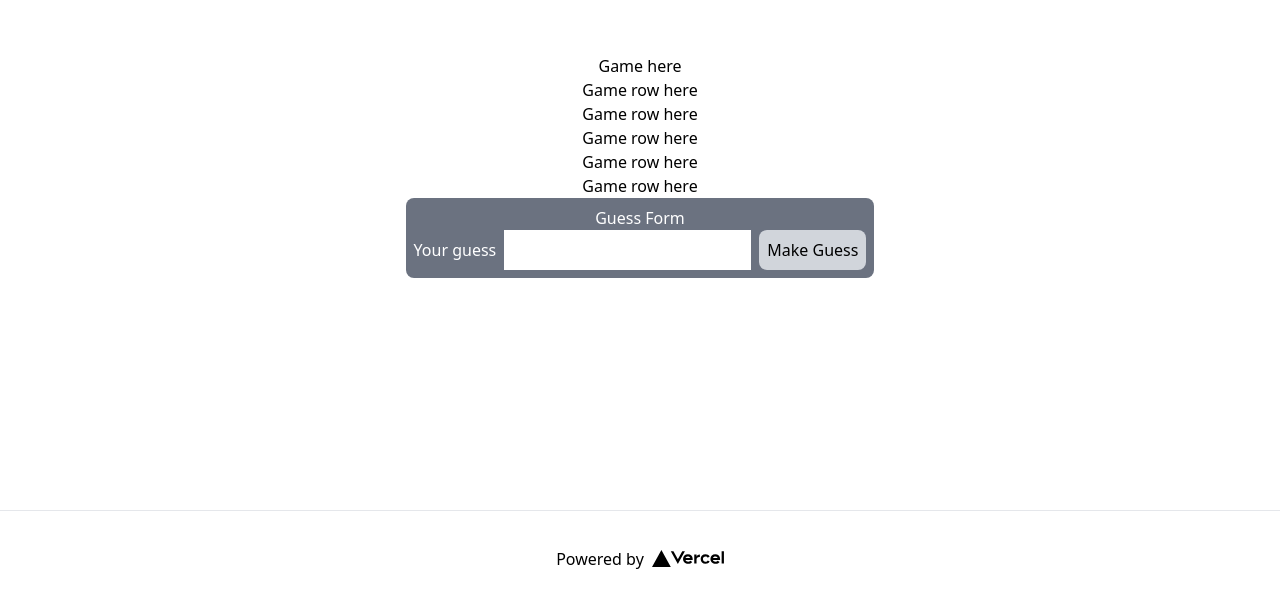
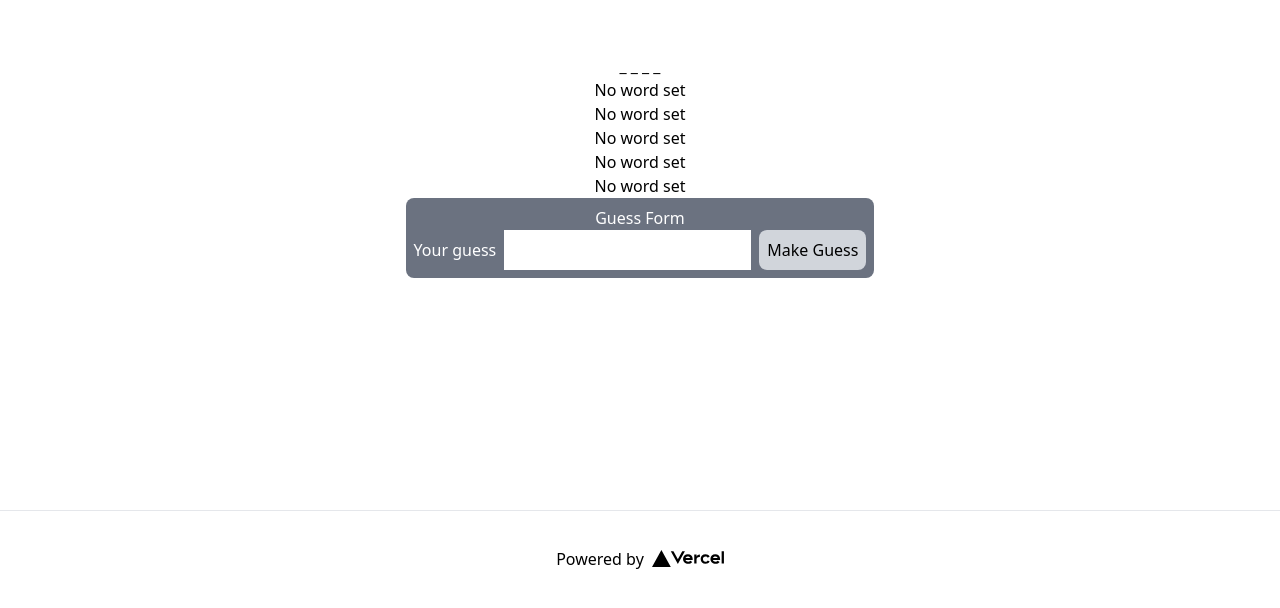
Before and after one commit to doughnut1214/wordle-app, a Next.js app: page / in a window 1280 px wide. Shown: the part 186-794 px from the top of the page. Built offline with nearby package versions, Linux system fonts and the light colour scheme.

Commit message:
more init components, typescript typing

```diff
--- a/components/Gamerow.tsx
+++ b/components/Gamerow.tsx
@@ -1,9 +1,15 @@
 
-const Gamerow = () =>{
+type Gamerowprops = {
+    guess: string | undefined
+}
+const Gamerow = ({guess}: Gamerowprops) =>{
 
 
     return(
-        <p>Game row here</p>
+        <div>
+            {guess? <p>{guess}</p> :<p>No word set</p> }
+
+        </div>
     )
 }
 export default Gamerow
--- a/components/Guessform.tsx
+++ b/components/Guessform.tsx
@@ -1,19 +1,23 @@
-import React, { useState } from "react"
+import React, { useState, SetStateAction } from "react"
 
-const Guessform = () =>{
-    const [guess, SetGuess] = useState('')
+interface Guessformprops {
+    passGuess: React.Dispatch<SetStateAction<string[]>>
+}
+const Guessform = ({ passGuess }: Guessformprops) => {
+    const [guess, SetGuess] = useState<string>('')
 
-    const HandleSubmit = (e: React.FormEvent<HTMLFormElement>) =>{
+    const HandleSubmit = (e: React.FormEvent<HTMLFormElement>) => {
         e.preventDefault()
         console.log("your guess:", guess)
+        passGuess(prev => [...prev, guess])
         SetGuess('')
     }
     return (
         <form onSubmit={HandleSubmit} className=" bg-gray-500 rounded-lg text-white p-2 justify-center items-center">
             <h1>Guess Form</h1>
             <label htmlFor="guess" className="mr-2">Your guess</label>
-            <input type="text" value={guess} name="guess" className="p-2 text-black" maxLength={4} onChange={(e: React.ChangeEvent<HTMLInputElement>)=>{SetGuess(e.target.value)}} />
-            <button type="submit"  className="bg-gray-300 hover:bg-gray-200 rounded-lg p-2 ml-2 text-black">Make Guess</button>
+            <input type="text" value={guess} name="guess" className="p-2 text-black" maxLength={4} onChange={(e: React.ChangeEvent<HTMLInputElement>) => { SetGuess(e.target.value) }} />
+            <button type="submit" className="bg-gray-300 hover:bg-gray-200 rounded-lg p-2 ml-2 text-black">Make Guess</button>
         </form>
     )
 
--- /dev/null
+++ b/components/Wordboard.tsx
@@ -0,0 +1,23 @@
+import { useState } from "react"
+
+interface Wordboardprops {
+    target: string,
+    recentGuess: string
+}
+//todo: make each character appear as it comes in
+const Wordboard = ({ target, recentGuess }: Wordboardprops) => {
+
+    const [successChar, SetSuccessChar] = useState<string[]>([])
+    if (recentGuess === target) {
+        return (
+            <h1>{target}</h1>
+        )
+    }
+    else {
+        return (
+            <h1>_ _ _ _</h1>
+        )
+
+    }
+}
+export default Wordboard
--- a/components/Wordle.tsx
+++ b/components/Wordle.tsx
@@ -1,26 +1,29 @@
 import { useState } from "react"
 import Guessform from "./Guessform"
-import Gamerow from "./GameRow"
-const Wordle = () =>{
+import Gamerow from "./Gamerow"
+import Wordboard from "./Wordboard"
+const Wordle = () => {
     /*
         this component should keep track of all things happening in the game, pass the guess up from the guess form, fill the game row
         with the guesses, change their color if they are right or wrong or missing
     */
-    const [successWord, SetSuccessWord] = useState('')
-    const [pastGuesses, SetPastGuesses] = useState([])
-    const [isWon, SetIsWon] = useState(false)
+    //todo: set successword from api returning random 4 letter word
+    const [successWord, SetSuccessWord] = useState<string>('')
+    const [pastGuesses, SetPastGuesses] = useState<string[]>([])
+    const [isWon, SetIsWon] = useState<boolean>(false)
 
 
     return (
         <div>
-            <h1>Game here</h1>
-            <Gamerow />
-            <Gamerow />
-            <Gamerow />
-            <Gamerow />
-            <Gamerow />
+            <Wordboard target="test" recentGuess={pastGuesses[0]} />
+            <Gamerow guess={pastGuesses[0]} />
+            <Gamerow guess={pastGuesses[1]} />
+            <Gamerow guess={pastGuesses[2]} />
+            <Gamerow guess={pastGuesses[3]} />
+            <Gamerow guess={pastGuesses[4]} />
 
-            <Guessform />
+
+            <Guessform passGuess={SetPastGuesses} />
         </div>
     )
 }
```
